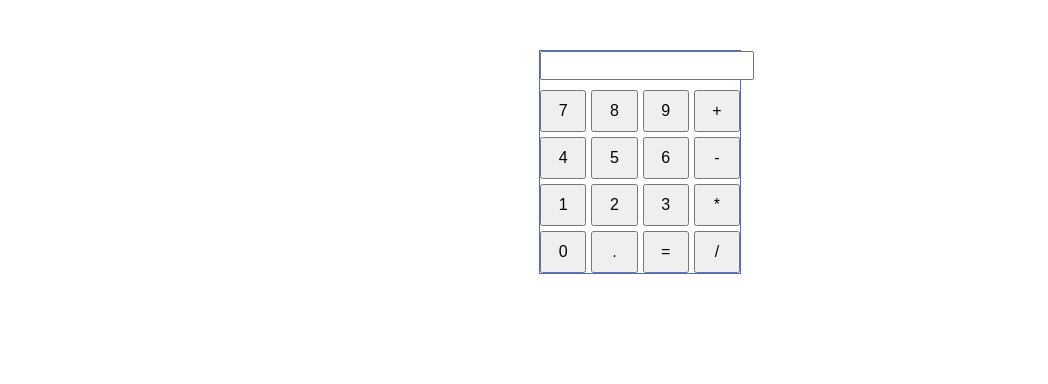
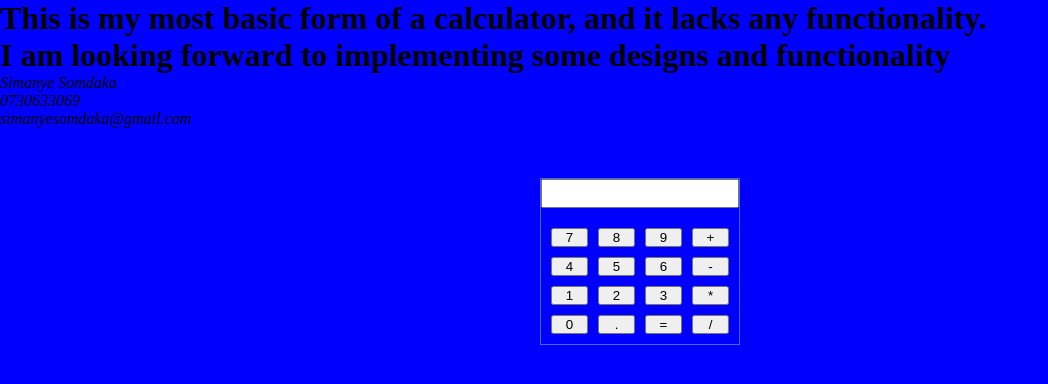
Before and after one commit to SimanyeSTS/Calculator, a plain HTML site: page index.html in a window 1280 px wide. Shown: the whole page, without its empty margins (0-1048 px from the left). Drawn offline with Linux system fonts and the light colour scheme.

Commit message:
Calculator

```diff
--- a/css/style.css
+++ b/css/style.css
@@ -1,3 +1,16 @@
+*,
+*::before,
+*::after{
+    margin: 0;
+    padding: 0;
+    box-sizing: border-box;
+}
+::-webkit-scrollbar{
+    display: none;
+}
+body {
+    background-color: blue;
+    }
 .calculator {
     width: 200px;
     margin: 50px auto;
@@ -13,14 +26,11 @@
 .buttons {
     display: grid;
     grid-template-columns: repeat(4, 1fr);
-    grid-gap: 5px;
+    grid-gap: 10px;
+    border: 10px black;
 }
 
-button {
+.buttons {
     padding: 10px;
     font-size: 16px;
 }
-*,
-*body {
-background-color: blue;
-}
--- a/index.html
+++ b/index.html
@@ -7,6 +7,18 @@
     <link rel="stylesheet" href="css/style.css">
 </head>
 <body>
+    <main>
+        <header>
+            <h1>
+                This is my most basic form of a calculator, and it lacks any functionality. <br> I am looking forward to implementing some designs and functionality
+            </h1>
+            <address>
+                Simanye Somdaka <br>
+                0730633069 <br>
+                simanyesomdaka@gmail.com <br>
+            </address>
+        </header>
+    </main>
    <div class="calculator">
     <input type="text" id="display" readonly>
     <div class="buttons">
```
